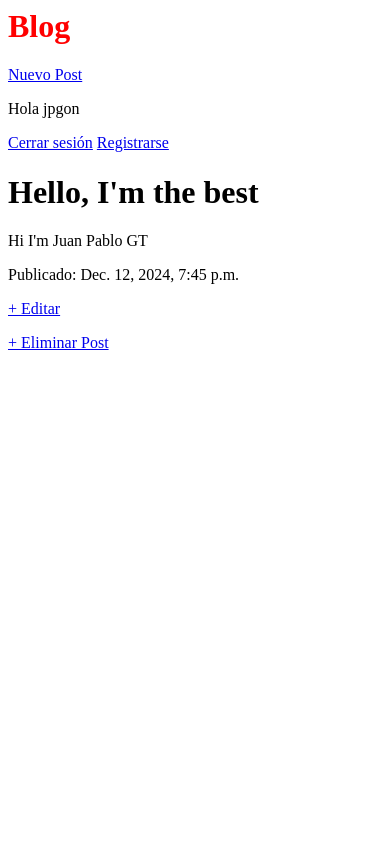
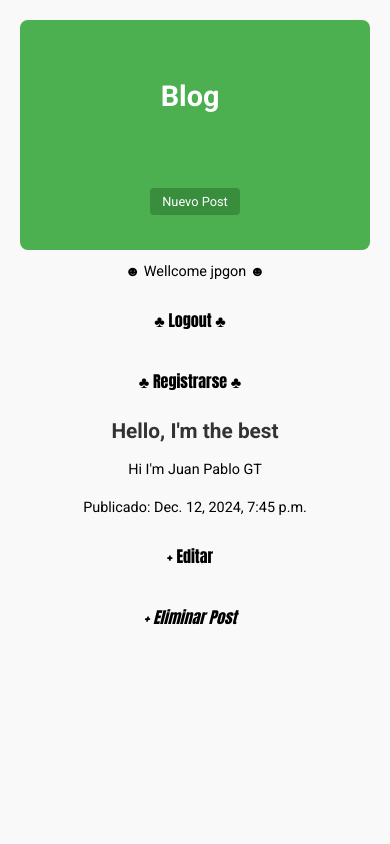
Before and after one commit to juanpablogt/Cursos_django, a Django app: page /post/1/ in a window 390 px wide. Run offline with Django 5.2, Linux system fonts and the light colour scheme; a user stored in the database is signed in; data comes from the database, SQL or seed files in the repository; both versions use the stored data as it was after the commit.

Commit message:
make styles for the blog

```diff
--- a/django_project/blog/templates/base.html
+++ b/django_project/blog/templates/base.html
@@ -16,15 +16,17 @@
     </div>
     </header>
     {% if user.is_authenticated %}
-        <p>Hola {{ user.username }}</p>
+        <p>☻ Wellcome {{ user.username }} ☻</p>
         <p>
-        <a href="{% url 'logout' %}">Cerrar sesión</a>
-        <a href="{% url 'signup' %}">Registrarse</a>
+        <a href="{% url 'logout' %}">♣ Logout ♣</a>
+        </p>
+        <p>
+        <a href="{% url 'signup' %}">♣ Registrarse ♣</a>
         </p>
 
     {% else %}
         <p>You are not logged in</p>
-        <p><a href="{% url 'login' %}">Iniciar sesión</a></p>
+        <p><a href="{% url 'login' %}">+ Iniciar sesión</a></p>
     {% endif %}
     {% block content %}
     {% endblock content %}
--- a/django_project/blog/templates/post_detail.html
+++ b/django_project/blog/templates/post_detail.html
@@ -3,6 +3,9 @@
     <h1>{{ post.title }}</h1>
     <p>{{ post.body }}</p>
     <p>Publicado: {{ post.created }}</p>
-    <p></p><a href='{% url "post_edit" pk=post.pk %}'>+ Editar</a></p>
-    <p></p><a href='{% url "post_delete" pk=post.pk %}'>+ Eliminar Post</a></p>
+
+    {% if post.author == user %}
+        <p><a href='{% url "post_edit" pk=post.pk %}'>+ Editar</a></p>
+        <p><a href='{% url "post_delete" pk=post.pk %}'>+ Eliminar Post</a></p>
+    {% endif %}
 {% endblock content %}
--- a/django_project/static/css/base.css
+++ b/django_project/static/css/base.css
@@ -1,4 +1,333 @@
-h1 a {
-    color: red;
-    text-decoration: none; /* Opcional, para quitar subrayado */
+/* Fuente general */
+body {
+    font-family: 'Roboto', sans-serif;
+    margin: 0;
+    padding: 0;
+    background-color: #f9f9f9;
+    color: #333;
 }
+
+/* Contenedor principal */
+div {
+    max-width: 1200px;
+    margin: 0 auto;
+    padding: 20px;
+}
+
+/* Encabezado */
+header {
+    display: flex;
+    justify-content: space-between;
+    align-items: center;
+    background-color: #4CAF50;
+    padding: 15px 20px;
+    border-radius: 8px;
+    color: white;
+}
+
+/* Título y navegación */
+.nav-left h1 a {
+    text-decoration: none;
+    color: white;
+    font-size: 1.8rem;
+    font-weight: 700;
+}
+
+.nav-right a {
+    text-decoration: none;
+    color: white;
+    background-color: #388E3C;
+    padding: 8px 15px;
+    border-radius: 4px;
+    font-size: 0.9rem;
+    font-weight: 500;
+    margin-left: 10px;
+    transition: background-color 0.3s ease-in-out;
+}
+
+.nav-right a:hover {
+    background-color: #2E7D32;
+}
+
+/* Usuario autenticado */
+p {
+    margin: 10px 0;
+}
+
+p a {
+    text-decoration: none;
+    color: #000000;
+    font-weight: 500;
+    font-family: impact;
+}
+
+p a:hover {
+    text-decoration: underline;
+}
+
+/* Contenedor de las publicaciones */
+.post-entry {
+    margin-bottom: 30px;
+    padding: 20px;
+    background-color: #ffffff;
+    border-radius: 8px;
+    box-shadow: 0 2px 5px rgba(0, 0, 0, 0.1);
+    transition: transform 0.2s ease-in-out, box-shadow 0.2s ease-in-out;
+}
+
+/* Título de la publicación */
+.post-entry h2 {
+    font-size: 1.5rem;
+    margin: 0 0 10px;
+    color: #333333;
+}
+
+.post-entry h2 a {
+    text-decoration: none;
+    color: #4CAF50;
+    transition: color 0.3s ease-in-out;
+}
+
+.post-entry h2 a:hover {
+    color: #388E3C;
+    text-decoration: underline;
+}
+
+/* Cuerpo de la publicación */
+.post-entry p {
+    font-size: 1rem;
+    color: #666666;
+    line-height: 1.6;
+    margin: 0;
+}
+
+/* Efecto al pasar el ratón */
+.post-entry:hover {
+    transform: scale(1.02);
+    box-shadow: 0 4px 10px rgba(0, 0, 0, 0.15);
+}
+
+/* Contenedor general */
+form {
+    max-width: 500px;
+    margin: 20px auto;
+    padding: 20px;
+    background-color: #ffffff;
+    border-radius: 8px;
+    box-shadow: 0 2px 5px rgba(0, 0, 0, 0.1);
+    text-align: center;
+}
+
+/* Encabezado */
+h1 {
+    font-size: 1.8rem;
+    color: #333333;
+    margin-bottom: 15px;
+}
+
+/* Texto de confirmación */
+form p {
+    font-size: 1rem;
+    color: #555555;
+    margin-bottom: 20px;
+}
+
+/* Botón de confirmación */
+form input[type="submit"] {
+    background-color: #e53935;
+    color: #ffffff;
+    border: none;
+    padding: 10px 20px;
+    font-size: 1rem;
+    border-radius: 5px;
+    cursor: pointer;
+    transition: background-color 0.3s ease-in-out;
+}
+
+/* Efecto hover en el botón */
+form input[type="submit"]:hover {
+    background-color: #d32f2f;
+}
+
+/* Espaciado entre elementos */
+form input[type="submit"] {
+    margin-top: 15px;
+}
+
+/* Contenedor del detalle del post */
+h1 {
+    font-size: 2rem;
+    color: #333333;
+    margin-bottom: 15px;
+    text-align: center;
+}
+
+p {
+    font-size: 1rem;
+    color: #000000;
+    line-height: 1.6;
+    margin-bottom: 15px;
+    text-align: center;
+}
+
+/* Información del post (fecha) */
+p:last-of-type {
+    font-style: italic;
+    color: #777777;
+}
+
+/* Botones de acción */
+a {
+    display: inline-block;
+    text-decoration: none;
+    color: white;
+    padding: 10px 20px;
+    font-size: 1rem;
+    border-radius: 5px;
+    transition: background-color 0.3s ease-in-out;
+    margin-right: 10px;
+}
+
+/* Botón editar */
+a[href*="post_edit"] {
+    background-color: #4CAF50;
+}
+
+a[href*="post_edit"]:hover {
+    background-color: #388E3C;
+}
+
+/* Botón eliminar */
+a[href*="post_delete"] {
+    background-color: #e53935;
+}
+
+a[href*="post_delete"]:hover {
+    background-color: #d32f2f;
+}
+
+/* Encabezado del formulario */
+h2 {
+    font-size: 1.8rem;
+    color: #333333;
+    text-align: center;
+    margin-bottom: 20px;
+}
+
+/* Contenedor del formulario */
+form {
+    max-width: 600px;
+    margin: 0 auto;
+    padding: 20px;
+    background-color: #ffffff;
+    border-radius: 8px;
+    box-shadow: 0 2px 5px rgba(0, 0, 0, 0.1);
+}
+
+/* Estilo para los campos del formulario */
+form input[type="text"],
+form textarea,
+form select {
+    width: 100%;
+    padding: 10px;
+    margin-bottom: 15px;
+    border: 1px solid #cccccc;
+    border-radius: 5px;
+    font-size: 1rem;
+    color: #333333;
+    box-sizing: border-box;
+}
+
+form input[type="text"]:focus,
+form textarea:focus,
+form select:focus {
+    border-color: #007BFF;
+    outline: none;
+    box-shadow: 0 0 5px rgba(0, 123, 255, 0.5);
+}
+
+/* Botón de guardar */
+form input[type="submit"] {
+    display: block;
+    width: 100%;
+    background-color: #007BFF;
+    color: #ffffff;
+    border: none;
+    padding: 10px 15px;
+    font-size: 1rem;
+    border-radius: 5px;
+    cursor: pointer;
+    transition: background-color 0.3s ease-in-out;
+}
+
+form input[type="submit"]:hover {
+    background-color: #0056b3;
+}
+
+/* Responsividad: para pantallas pequeñas */
+@media (max-width: 768px) {
+    header {
+        flex-direction: column;
+        align-items: flex-start;
+        text-align: center;
+    }
+
+    .nav-left h1 {
+        font-size: 1.5rem;
+    }
+
+    .nav-right {
+        margin-top: 10px;
+    }
+
+    .post-entry {
+        margin-bottom: 20px;
+        padding: 15px;
+    }
+
+    .post-entry h2 {
+        font-size: 1.3rem;
+    }
+
+    form {
+        max-width: 100%;
+        padding: 15px;
+    }
+
+    form input[type="submit"] {
+        font-size: 0.9rem;
+    }
+
+    h1 {
+        font-size: 1.5rem;
+    }
+
+    p {
+        font-size: 0.9rem;
+    }
+}
+
+/* Responsividad: para pantallas muy pequeñas (móviles) */
+@media (max-width: 480px) {
+    .nav-left h1 {
+        font-size: 1.3rem;
+    }
+
+    .nav-right a {
+        padding: 6px 12px;
+        font-size: 0.8rem;
+    }
+
+    .post-entry h2 {
+        font-size: 1.2rem;
+    }
+
+    form input[type="submit"] {
+        padding: 8px 16px;
+        font-size: 0.9rem;
+    }
+
+    h1 {
+        font-size: 1.3rem;
+    }
+}
```
Also changed, not shown: django_project/db.sqlite3.
